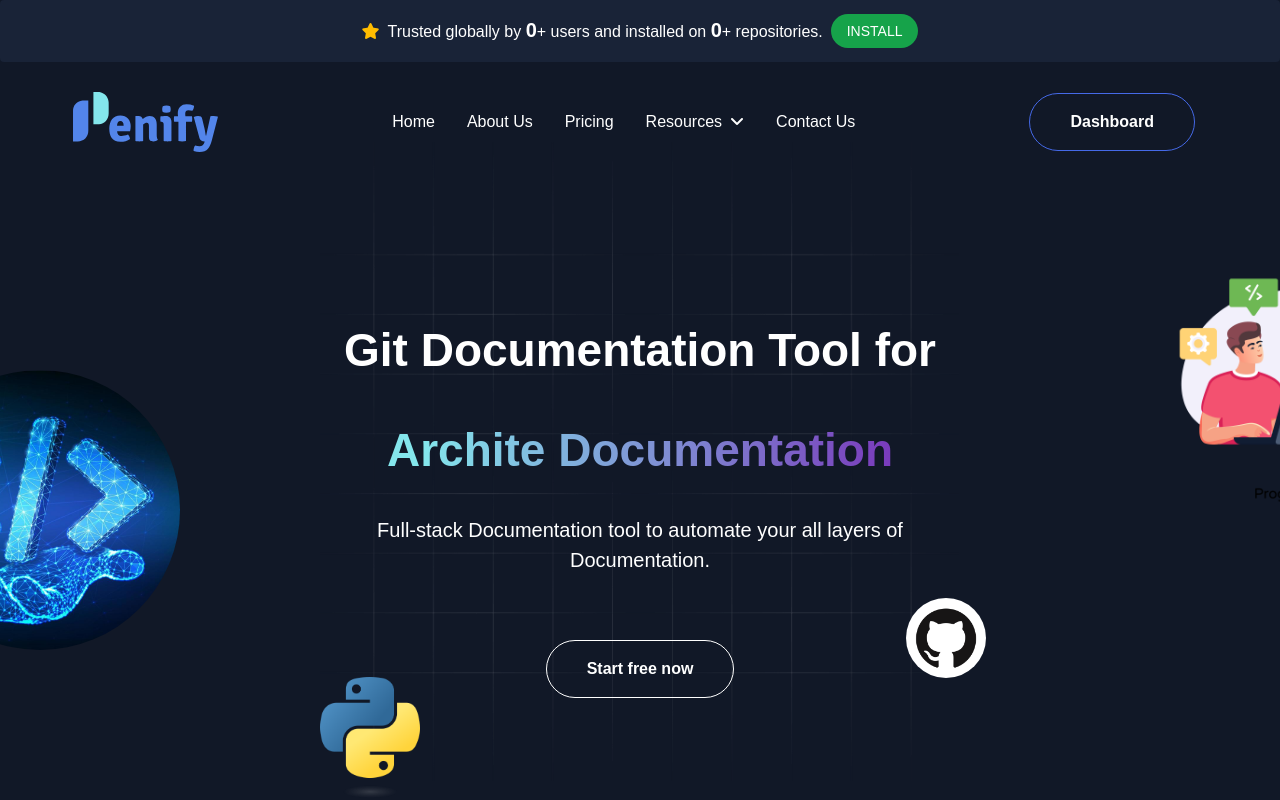
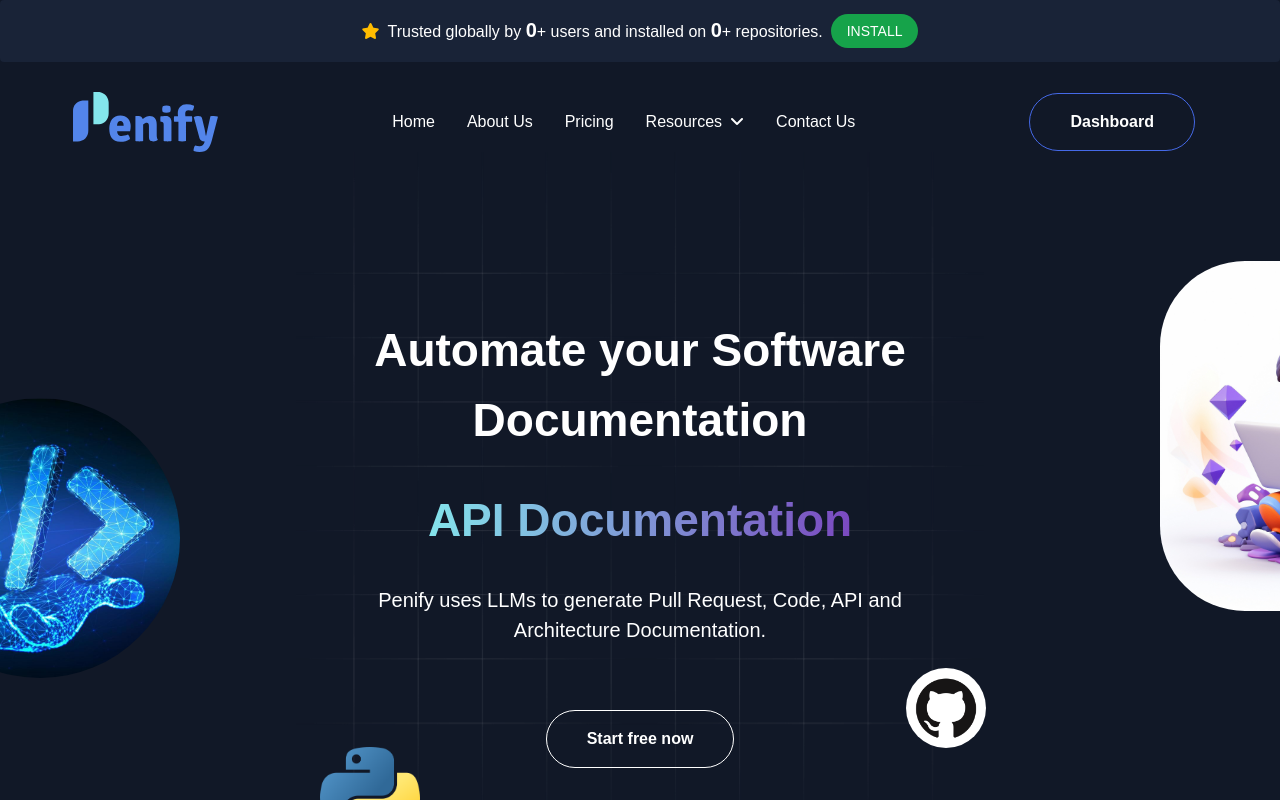
Before and after one commit to SingularityX-ai/penify-landing-page, a Next.js app: page / in a window 1280 px wide. Shown: the top 800 px of the page. Built offline with nearby package versions, Linux system fonts and the light colour scheme.

Commit message:
refactor: Update bannerMain02 component UI and remove unused image

```diff
--- a/src/components/container/banner/bannerMain02.tsx
+++ b/src/components/container/banner/bannerMain02.tsx
@@ -5,14 +5,14 @@ import One from "@public/images/banner/anime-one.png";
 import Two from "@public/images/banner/anime-two.png";
 import Three from "@public/images/banner/anime-three.png";
 import Four from "@public/images/banner/anime-four.png";
-import Five from "@public/images/banner/anime-five.png";
+// import Five from "@public/images/banner/anime-five.png";
 import { ReactTyped } from "react-typed";
 
 const strings: string[] = [
   "Pull Request",
   "Code",
-  "Architecture",
-  "API"
+  "API",
+  "Architecture"
 ];
 
 const BannerTwo = () => {
@@ -25,7 +25,7 @@ const BannerTwo = () => {
               className="banner-two__content"
               data-aos-duration="600"
             >
-              <h1 className="h1">Git Documentation Tool for</h1>
+              <h1 className="h1">Automate your Software Documentation</h1>
               <h2 className="h1">
                 <span id="textTyped">
                   <ReactTyped
@@ -39,7 +39,7 @@ const BannerTwo = () => {
                 </span>
               </h2>
               <p className="text-lg">
-                Full-stack Documentation tool to automate your all layers of Documentation.
+                Penify uses LLMs to generate Pull Request, Code, API and Architecture Documentation.
               </p>
               <div className="section__content-cta">
                 <Link
@@ -55,10 +55,10 @@ const BannerTwo = () => {
       </div>
       <div className="anime">
       <Image src={One} alt="Image" className="one" style={{borderRadius:'150px', width: '280px',height: '280px'}} />
-        <Image src={Two} alt="Image" className="two" style={{borderRadius:'110px', width: '280px'}}/>
+        <Image src={Two} alt="Image" className="two" style={{borderRadius:'85px', width: '350px'}}/>
         <Image src={Three} alt="Image" className="three" style={{width: '100px'}} />
         <Image src={Four} alt="Image" className="four" style={{borderRadius:'150px',  width: '80px'}} />
-        <Image src={Five} alt="Image" className="five" style={{borderRadius:'150px', width: '80px'}}/>
+        {/* <Image src={Five} alt="Image" className="five" style={{borderRadius:'150px', width: '80px'}}/> */}
       </div>
     </section>
   );
```
Also changed, not shown: public/images/banner/anime-two.png.
